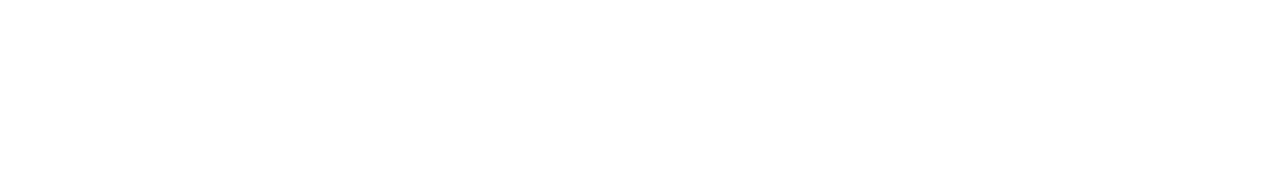
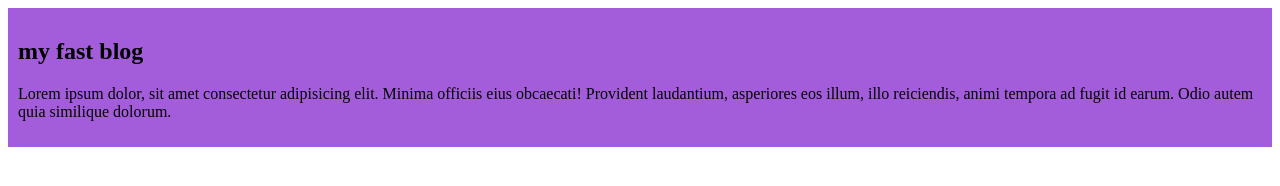
Before and after one commit to khalid33-opu/my-simple-website, a plain HTML site: page index.html in a window 1280 px wide. Drawn offline with Linux system fonts and the light colour scheme.

Commit message:
added the fast blogs

```diff
--- a/index.html
+++ b/index.html
@@ -4,8 +4,12 @@
     <meta charset="UTF-8">
     <meta name="viewport" content="width=device-width, initial-scale=1.0">
     <title>my simple website</title>
+    <link rel="stylesheet" href="style/blogs.css">
 </head>
 <body>
-
+    <div>
+        <h2>my fast blog</h2>
+        <P>Lorem ipsum dolor, sit amet consectetur adipisicing elit. Minima officiis eius obcaecati! Provident laudantium, asperiores eos illum, illo reiciendis, animi tempora ad fugit id earum. Odio autem quia similique dolorum.</P>
+    </div>
 </body>
 </html>
--- /dev/null
+++ b/style/blogs.css
@@ -0,0 +1,4 @@
+div{
+    background-color: rgb(163, 93, 219);
+    padding: 10px;
+}
```
